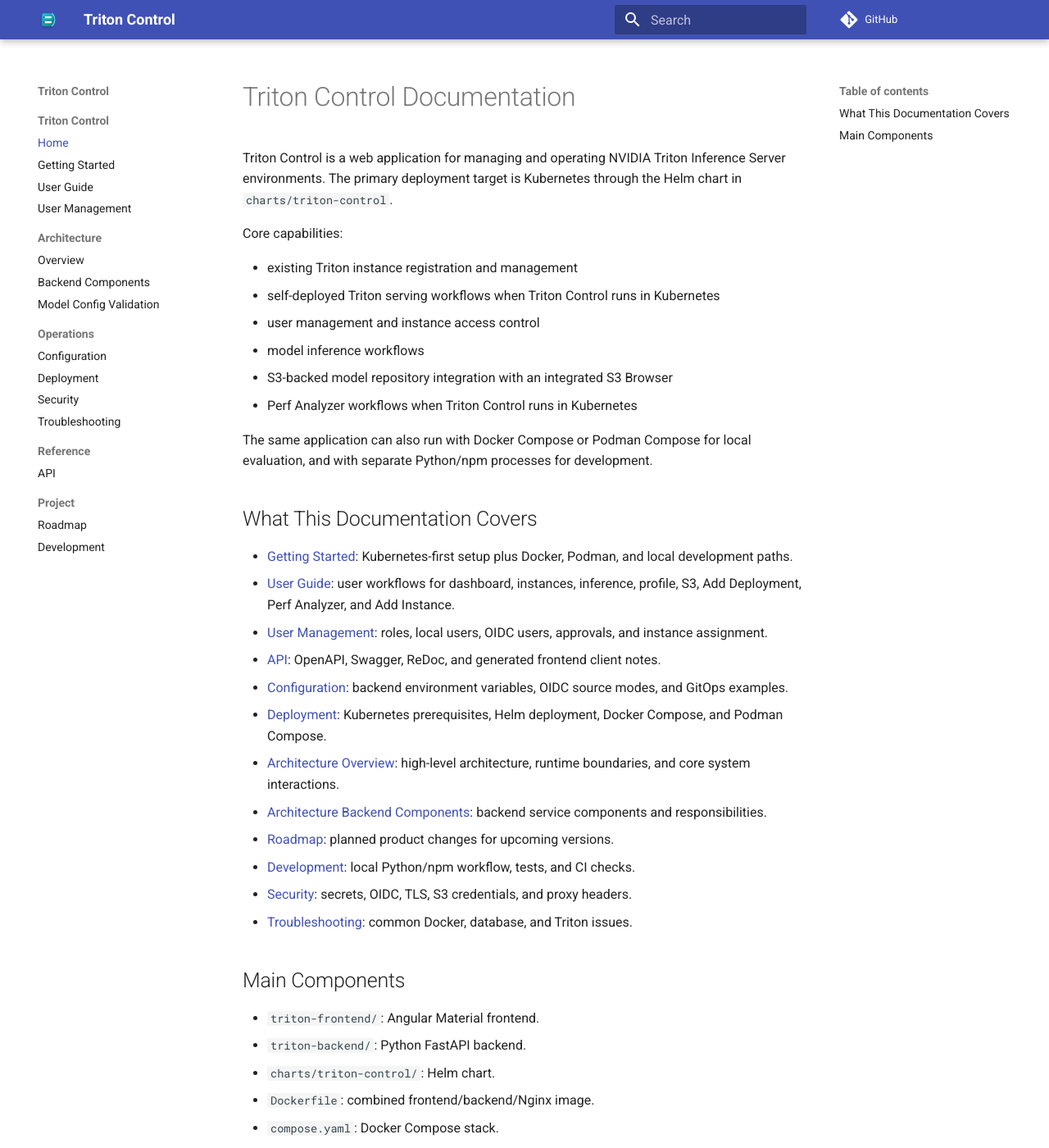
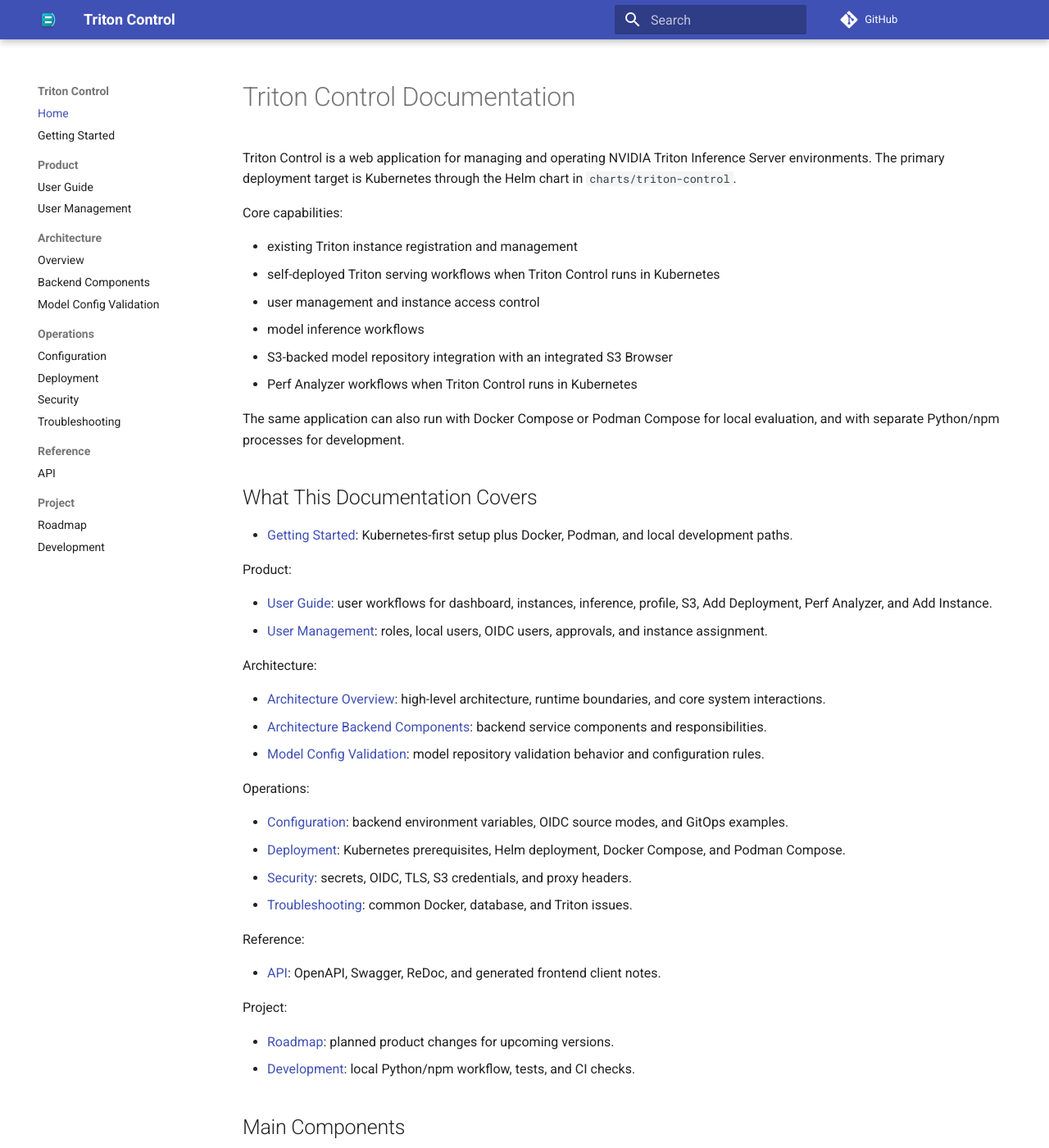
Before and after one commit to ai-lab-tech/triton-control, an MkDocs documentation site: the page built from docs/index.md, in a window 1280 px wide and 1400 px high. Shown: the whole window at 82% size. Built offline with MkDocs 1.6.1 and Material for MkDocs 9.7.7, drawn with Linux system fonts in a browser that asks for light colours.

Commit message:
docs: organize MkDocs navigation sections

```diff
--- /dev/null
+++ b/docs/assets/stylesheets/home-nav.css
@@ -0,0 +1,10 @@
+/*
+ * Keep the documentation drawer on Home focused on site navigation. Material
+ * also injects the active page TOC into the primary nav; on Home that makes the
+ * main docs nav appear to disappear after selecting Home.
+ */
+.md-nav__item--active:has(> a[href="."]) > .md-nav__toggle,
+.md-nav__item--active:has(> a[href="."]) > label.md-nav__link,
+.md-nav__item--active:has(> a[href="."]) > .md-nav--secondary {
+  display: none;
+}
--- a/docs/index.md
+++ b/docs/index.md
@@ -20,17 +25,33 @@
 ## What This Documentation Covers
 
 - [Getting Started](getting-started.md): Kubernetes-first setup plus Docker, Podman, and local development paths.
+
+Product:
+
 - [User Guide](user-guide.md): user workflows for dashboard, instances, inference, profile, S3, Add Deployment, Perf Analyzer, and Add Instance.
 - [User Management](user-management.md): roles, local users, OIDC users, approvals, and instance assignment.
-- [API](api.md): OpenAPI, Swagger, ReDoc, and generated frontend client notes.
+
+Architecture:
+
+- [Architecture Overview](architecture-overview.md): high-level architecture, runtime boundaries, and core system interactions.
+- [Architecture Backend Components](architecture-backend-components.md): backend service components and responsibilities.
+- [Model Config Validation](model-config-validation.md): model repository validation behavior and configuration rules.
+
+Operations:
+
 - [Configuration](configuration.md): backend environment variables, OIDC source modes, and GitOps examples.
 - [Deployment](deployment.md): Kubernetes prerequisites, Helm deployment, Docker Compose, and Podman Compose.
-- [Architecture Overview](architecture-overview.md): high-level architecture, runtime boundaries, and core system interactions.
-- [Architecture Backend Components](architecture-backend-components.md): backend service components and responsibilities.
+- [Security](security.md): secrets, OIDC, TLS, S3 credentials, and proxy headers.
+- [Troubleshooting](troubleshooting.md): common Docker, database, and Triton issues.
+
+Reference:
+
+- [API](api.md): OpenAPI, Swagger, ReDoc, and generated frontend client notes.
+
+Project:
+
 - [Roadmap](roadmap.md): planned product changes for upcoming versions.
 - [Development](development.md): local Python/npm workflow, tests, and CI checks.
-- [Security](security.md): secrets, OIDC, TLS, S3 credentials, and proxy headers.
-- [Troubleshooting](troubleshooting.md): common Docker, database, and Triton issues.
 
 ## Main Components
 
--- a/mkdocs.yml
+++ b/mkdocs.yml
@@ -11,9 +11,9 @@
     - content.code.copy
 
 nav:
-  - Triton Control:
-    - Home: index.md
-    - Getting Started: getting-started.md
+  - Home: index.md
+  - Getting Started: getting-started.md
+  - Product:
     - User Guide: user-guide.md
     - User Management: user-management.md
   - Architecture:
@@ -33,6 +33,7 @@
 
 markdown_extensions:
   - admonition
+  - meta
   - toc:
       permalink: true
   - pymdownx.highlight
@@ -45,3 +46,6 @@
 extra_javascript:
   - https://unpkg.com/mermaid@10/dist/mermaid.min.js
   - assets/javascripts/mermaid-init.js
+
+extra_css:
+  - assets/stylesheets/home-nav.css
```
Also changed, not shown: other parts of docs/index.md (+5 -0 lines).
